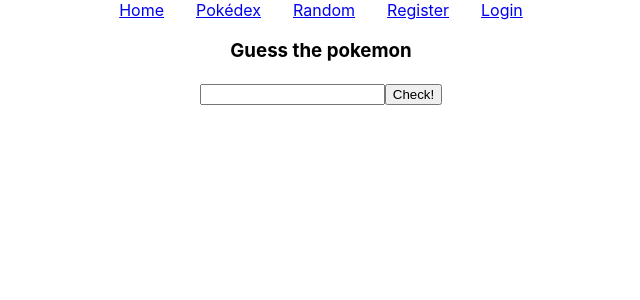
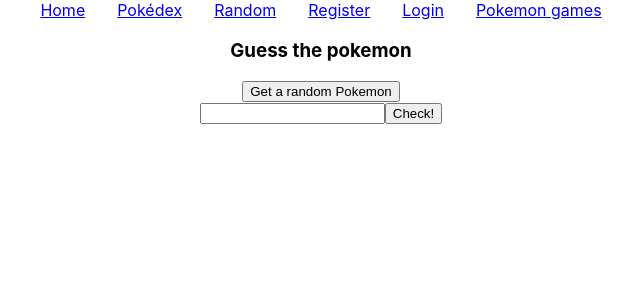
Before and after one commit to miguelvalden77/pokemon_frontend, a React (Create React App) app: page /pokemon/random in a window 1280 px wide. Shown: the top 300 px of the page, without its empty margins (319-959 px from the left). Built offline with nearby package versions, Linux system fonts and the light colour scheme; no server answers.

Commit message:
Random Pokemon

```diff
--- a/src/App.js
+++ b/src/App.js
@@ -16,6 +16,7 @@
 // Components
 import Navbar from './components/Navbar';
 import RandomPokemon from './pages/pokemons/RandomPokemon';
+import AllPokemonGames from './pages/pokemons/AllPokemonGames';
 
 function App() {
   return (
@@ -29,6 +30,7 @@
         <Route path='/pokemon/all' element={<AllPokemons/>}/>
         <Route path='/pokemon/:id/details' element={<PokemonDetails/>}/>
         <Route path='/pokemon/random' element={<RandomPokemon/>}/>
+        <Route path='/pokemon/games' element={<AllPokemonGames/>}/>
         <Route path='/register' element={<Register/>}/>
         <Route path='/login' element={<Login/>}/>
 
--- a/src/components/Navbar.jsx
+++ b/src/components/Navbar.jsx
@@ -8,6 +8,7 @@
         <NavLink to={"/pokemon/random"}>Random</NavLink>
         <NavLink to={"/register"}>Register</NavLink>
         <NavLink to={"/login"}>Login</NavLink>
+        <NavLink to={"/pokemon/games"}>Pokemon games</NavLink>
     </nav>
   )
 }
--- /dev/null
+++ b/src/pages/pokemons/AllPokemonGames.jsx
@@ -0,0 +1,13 @@
+import React from 'react'
+
+function AllPokemonGames() {
+  return (
+    <main style={{minHeight: "100vh"}}>
+        <article>
+        <iframe src='https://www.minijuegos.com/embed/pokeclicker-io' style={{width:"100%", height: "100%"}} frameborder='0' allowfullscreen></iframe>
+        </article>
+    </main>
+  )
+}
+
+export default AllPokemonGames
--- a/src/pages/pokemons/RandomPokemon.jsx
+++ b/src/pages/pokemons/RandomPokemon.jsx
@@ -1,5 +1,5 @@
 import { useEffect, useState } from 'react'
-import { allPokemonsRandom } from '../../services/pokemon.services'
+import { allPokemonsRandom, getPokemonById } from '../../services/pokemon.services'
 
 function RandomPokemon() {
 
@@ -7,19 +7,21 @@
     const [pokeName, setPokeName] = useState("")
     const [response, setResponse] = useState(false)
 
-    useEffect(()=>{
-        getPokeArr()
-    }, [])
+    // useEffect(()=>{
+    //     getPokeArr()
+    // }, [])
 
     const getPokeArr = async ()=>{
         try{
             const pokeArr = await allPokemonsRandom()
             const randomNum = Math.floor(Math.random()*pokeArr.data.results.length)
-            setRandomPokemon(pokeArr.data.results[randomNum])
+            const pokemon = await getPokemonById(randomNum)
+            setRandomPokemon(pokemon.data)
+            console.log(randomPokemon)
 
         }
         catch(error){
-            console.log(error)
+            getPokeArr()
         }
     }
 
@@ -40,11 +42,15 @@
 
         <h3>Guess the pokemon</h3>
 
-        <article>
-            <h4>{randomPokemon?.name}</h4>
+        {
+            randomPokemon && <article>
+            <img src={randomPokemon.sprites.front_default} alt="foto" />
         </article>
+        }
 
         {response && <p>Correcto</p>}
+
+        <button onClick={getPokeArr}>Get a random Pokemon</button>
 
         <form onSubmit={handleSubmit}>
             <input onChange={handleChange} type="text" value={pokeName} />
--- a/src/services/pokemon.services.js
+++ b/src/services/pokemon.services.js
@@ -14,4 +14,8 @@
     return service.get("pokemon?limit=100000&offset=0")
 }
 
-export {getAllPokemons, getAPokemon, allPokemonsRandom}
+const getPokemonById = (id)=>{
+    return service.get(`pokemon/${id}`)
+}
+
+export {getAllPokemons, getAPokemon, allPokemonsRandom, getPokemonById}
```
Also changed, not shown: src/pages/pokemons/SingleGame.jsx (added, +9 -0 lines).
